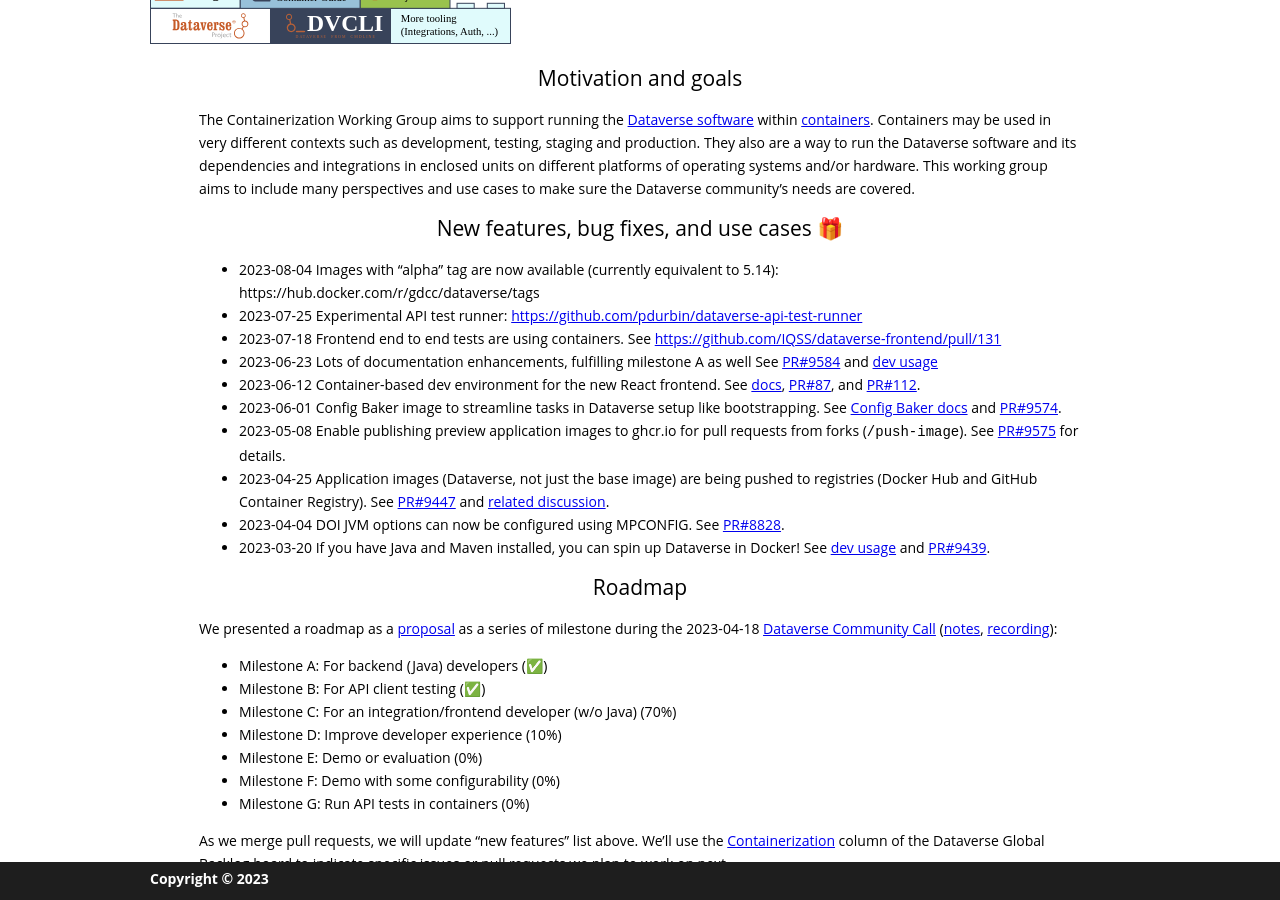
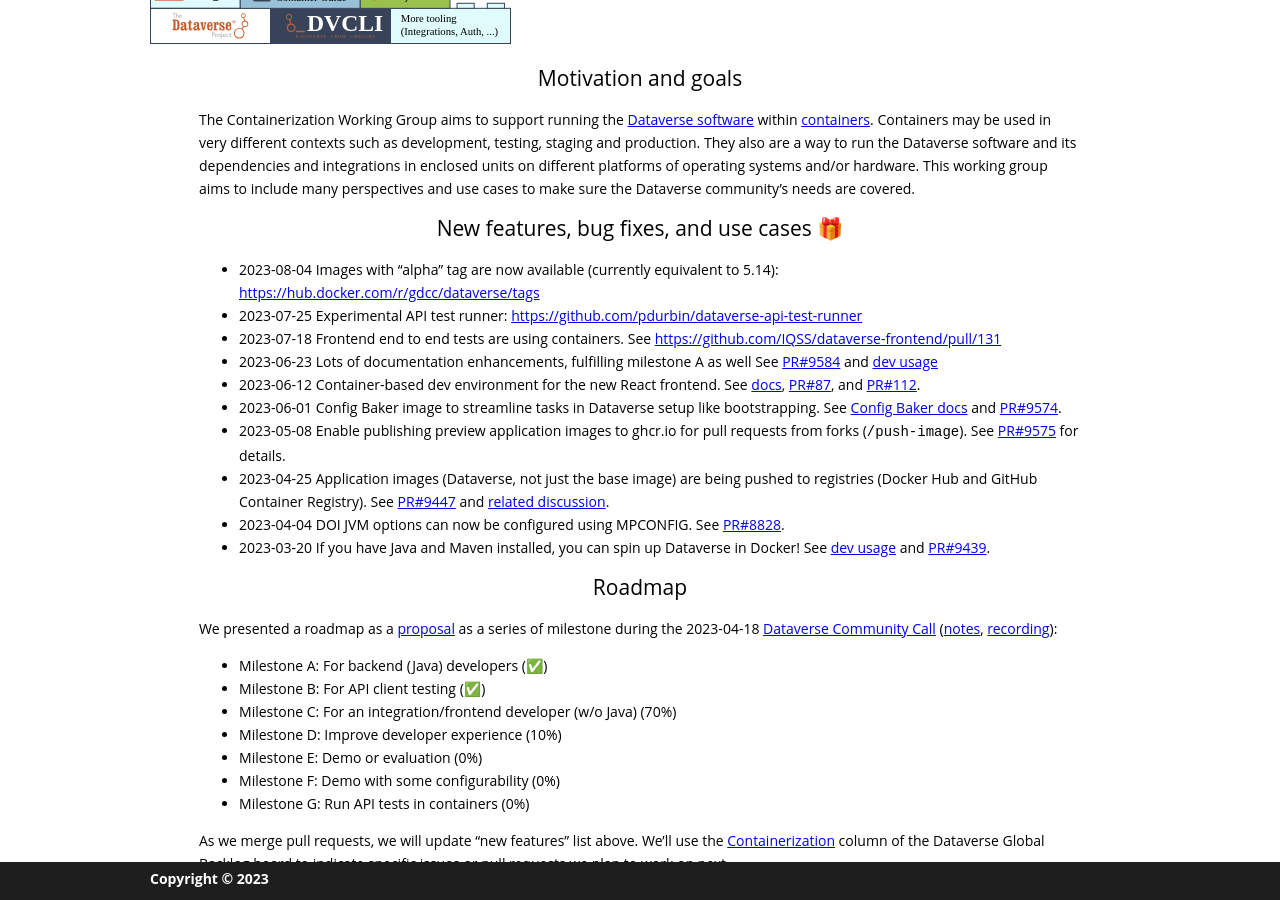
Before and after one commit to gdcc/ct.gdcc.io, a Jekyll site: the page built from index.md, in a window 1280 px wide and 900 px high, scrolled down 492 px. Built offline with Jekyll 4.4.1, drawn with Linux system fonts in a browser that asks for light colours; our own code applies the rules of GitHub Pages for plain Markdown files.

Commit message:
fix link

```diff
--- a/index.md
+++ b/index.md
@@ -11,7 +11,7 @@ This working group aims to include many perspectives and use cases to make sure
 
 ## New features, bug fixes, and use cases 🎁
 
-- 2023-08-04 Images with "alpha" tag are now available (currently equivalent to 5.14): https://hub.docker.com/r/gdcc/dataverse/tags
+- 2023-08-04 Images with "alpha" tag are now available (currently equivalent to 5.14): <https://hub.docker.com/r/gdcc/dataverse/tags>
 - 2023-07-25 Experimental API test runner: <https://github.com/pdurbin/dataverse-api-test-runner>
 - 2023-07-18 Frontend end to end tests are using containers. See <https://github.com/IQSS/dataverse-frontend/pull/131>
 - 2023-06-23 Lots of documentation enhancements, fulfilling milestone A as well See [PR#9584](https://github.com/IQSS/dataverse/pull/9584) and [dev usage][]
```
